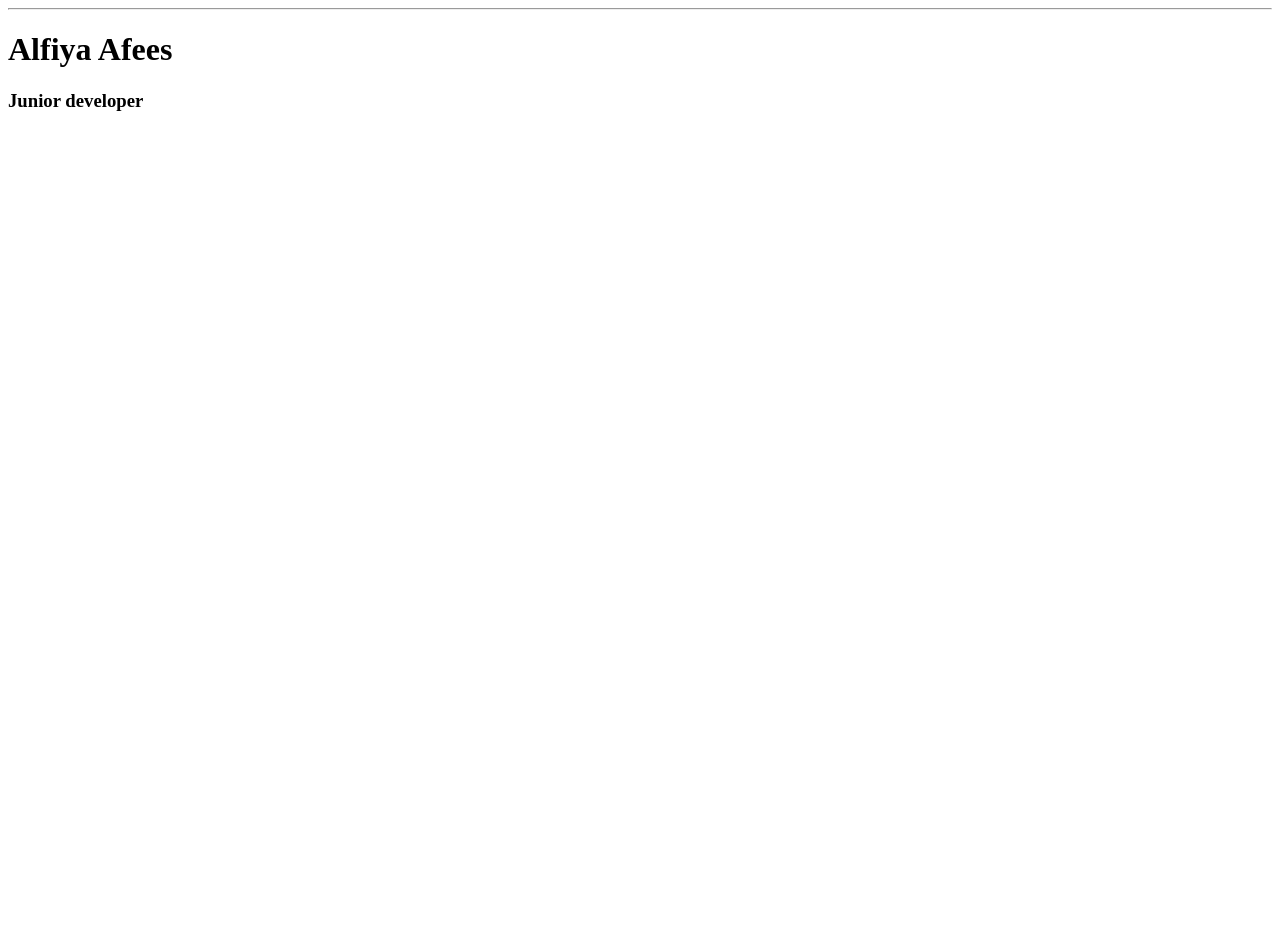
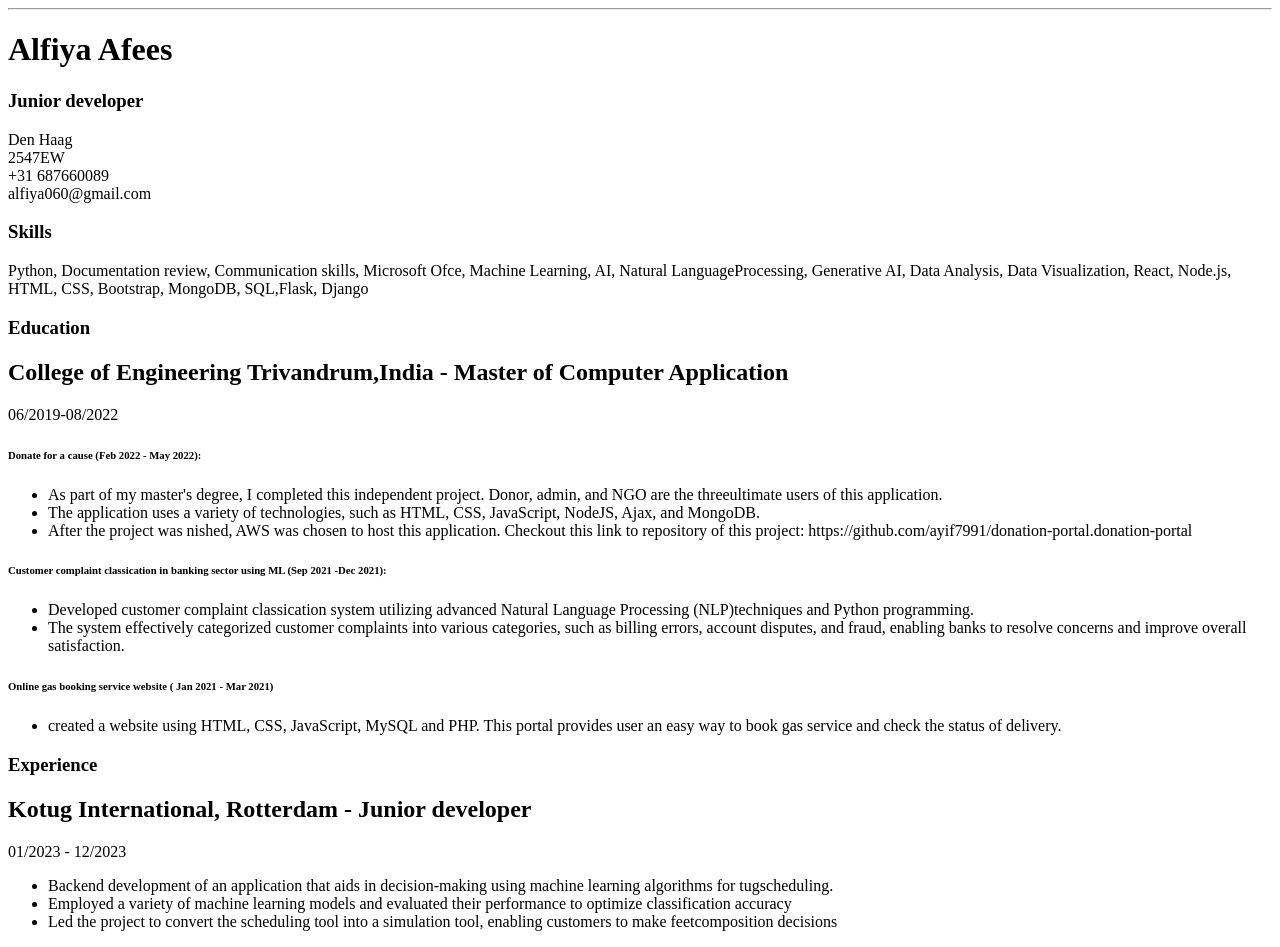
Before and after one commit to ayif7991/Portfolio, a plain HTML site: page index.html in a window 1280 px wide. Before the commit the page ends 800 px from the top, so only its background shows below. Drawn offline with Linux system fonts and the light colour scheme.

Commit message:
first look

```diff
--- a/index.html
+++ b/index.html
@@ -8,7 +8,47 @@
     <hr>
     <h1>Alfiya Afees</h1>
     <h3>Junior developer</h3>
-    <h3>
+    <div>
+        <span>Den Haag<br>
+        2547EW<br>
+        +31 687660089<br>
+        alfiya060@gmail.com </span>
+    </div>
+
+    <h3>Skills</h3>
+    <span>Python, Documentation review, Communication skills, Microsoft Ofce, Machine Learning, AI, Natural LanguageProcessing, Generative AI, Data Analysis, Data Visualization, React, Node.js, HTML, CSS, Bootstrap, MongoDB, SQL,Flask, Django</span>
+    <div>
+        <h3>Education</h3>
+        <h2>College of Engineering Trivandrum,India - Master of Computer Application</h2>06/2019-08/2022
+        <div>
+            <h6>Donate for a cause (Feb 2022 - May 2022):</h6>
+            <ul>
+                <li>As part of my master's degree, I completed this independent project. Donor, admin, and NGO are the threeultimate users of this application.</li>
+                <li>The application uses a variety of technologies, such as HTML, CSS, JavaScript, NodeJS, Ajax, and MongoDB.</li>
+                <li>After the project was nished, AWS was chosen to host this application. Checkout this link to repository of this project: https://github.com/ayif7991/donation-portal.donation-portal</li>
+            </ul>
+            <h6>Customer complaint classication in banking sector using ML (Sep 2021 -Dec 2021):</h6>
+            <ul>
+                <li>Developed customer complaint classication system utilizing advanced Natural Language Processing (NLP)techniques and Python programming.</li>
+                <li>The system effectively categorized customer complaints into various categories, such as billing errors, account disputes, and fraud, enabling banks to resolve concerns and improve overall satisfaction.</li>
+            </ul>
+             <h6>Online gas booking service website ( Jan 2021 - Mar 2021)</h6>
+             <ul>
+                <li>created a website using HTML, CSS, JavaScript, MySQL and PHP. This portal provides user an easy way to book gas service and check the status of delivery. </li>
+            </ul>
+
+        </div>
+    </div>
+    <div><h3>Experience</h3>
+        <h2>Kotug International, Rotterdam - Junior developer </h2>
+        01/2023 - 12/2023
+        <ul>
+          <li> Backend development of an application that aids in decision-making using machine learning algorithms for tugscheduling.</li>
+          <li>Employed a variety of machine learning models and evaluated their performance to optimize classification accuracy</li>
+          <li>Led the project to convert the scheduling tool into a simulation tool, enabling customers to make feetcomposition decisions</li>
+        </ul>
+
+    </div>
 
 
 </body>
```
